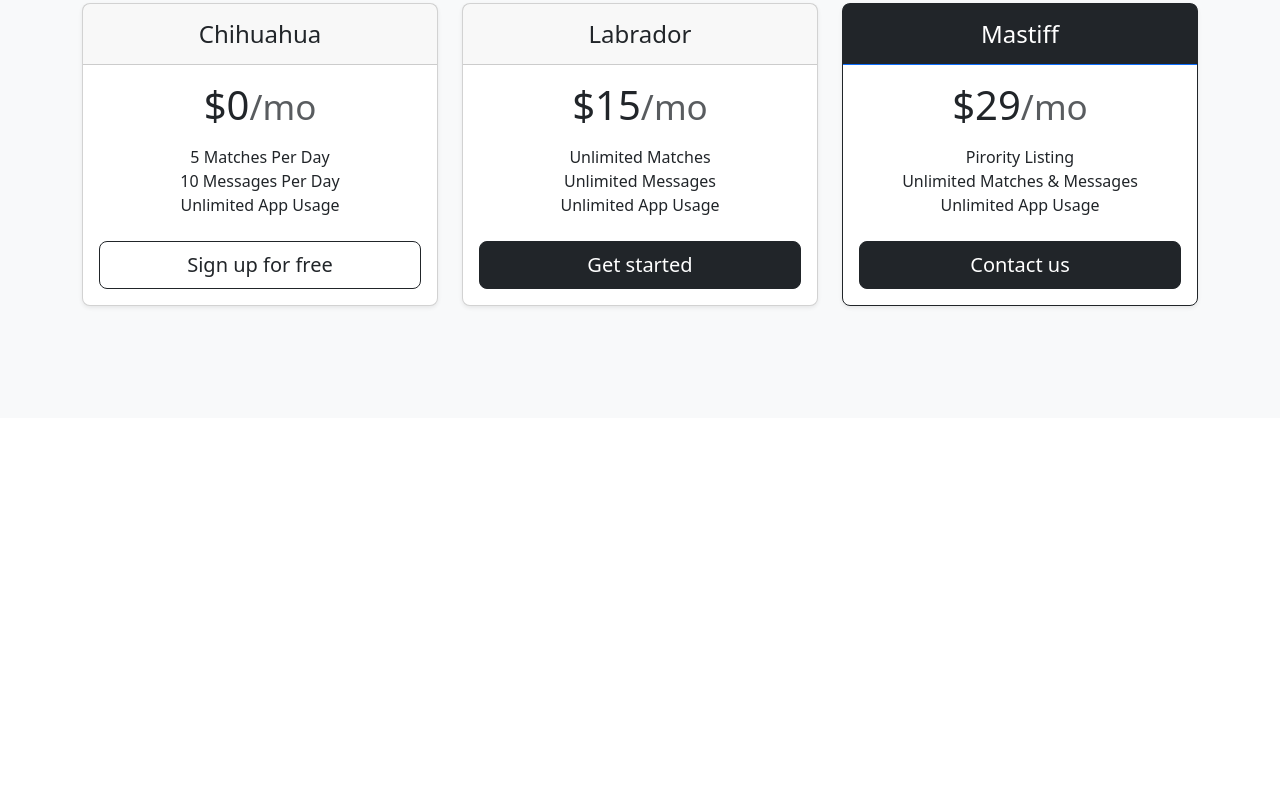
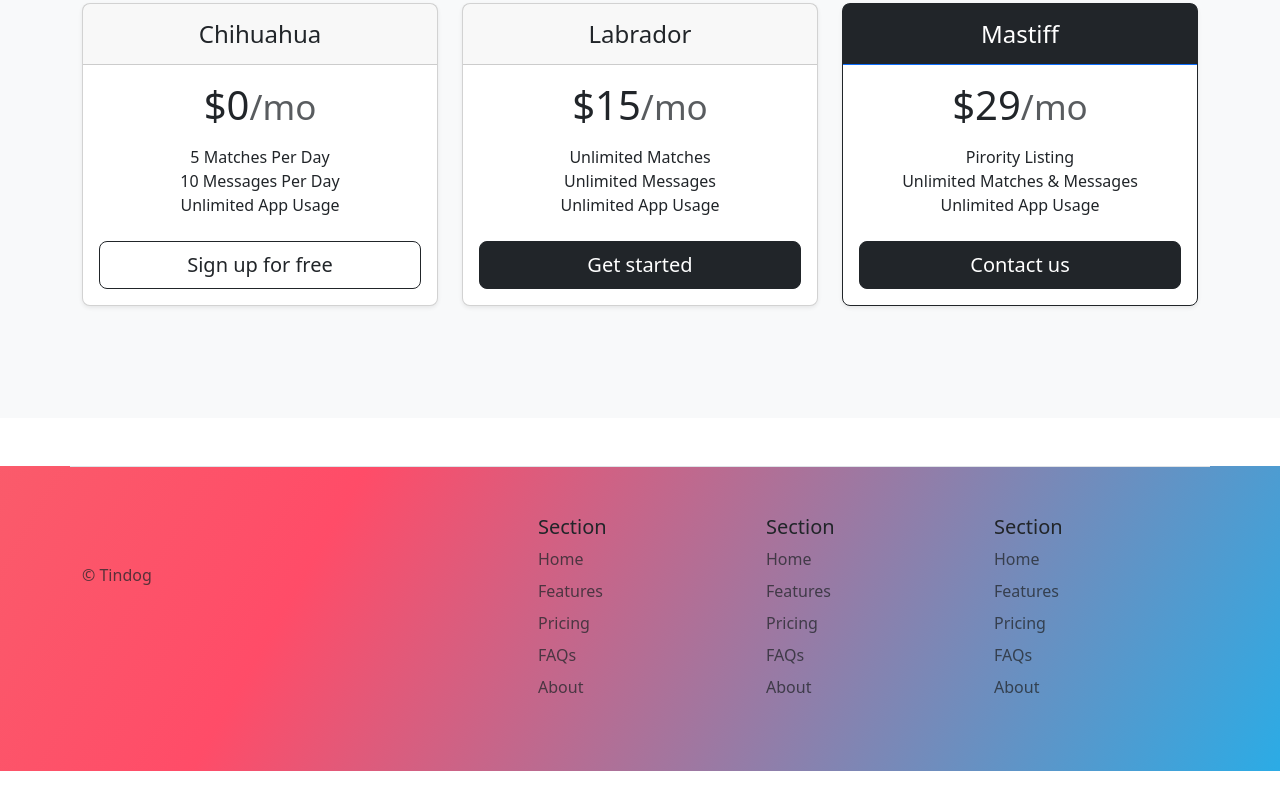
Before and after one commit to leo-amaro/bootstrap-tindog, a plain HTML site: page index.html in a window 1280 px wide. Shown: the part 1651-2460 px from the top of the page. Before the commit the page ends 2069 px from the top, so only its background shows below. Drawn offline with nearby package versions, Linux system fonts and the light colour scheme.

Commit message:
- footer completed

```diff
--- a/index.html
+++ b/index.html
@@ -262,6 +262,95 @@
       </div>
     </section>
     <!-- Footer -->
-    <section id="footer"></section>
+    <section id="footer" class="gradient-background">
+      <div class="container">
+        <footer
+          class="row row-cols-1 row-cols-sm-2 row-cols-md-5 py-5 my-5 border-top"
+        >
+          <div class="col mb-3">
+            <a
+              href="/"
+              class="d-flex align-items-center mb-3 link-body-emphasis text-decoration-none"
+            >
+              <svg class="bi me-2" width="40" height="32">
+                <use xlink:href="#bootstrap"></use>
+              </svg>
+            </a>
+            <p class="text-body-secondary">© Tindog</p>
+          </div>
+
+          <div class="col mb-3"></div>
+
+          <div class="col mb-3">
+            <h5>Section</h5>
+            <ul class="nav flex-column">
+              <li class="nav-item mb-2">
+                <a href="#" class="nav-link p-0 text-body-secondary">Home</a>
+              </li>
+              <li class="nav-item mb-2">
+                <a href="#" class="nav-link p-0 text-body-secondary"
+                  >Features</a
+                >
+              </li>
+              <li class="nav-item mb-2">
+                <a href="#" class="nav-link p-0 text-body-secondary">Pricing</a>
+              </li>
+              <li class="nav-item mb-2">
+                <a href="#" class="nav-link p-0 text-body-secondary">FAQs</a>
+              </li>
+              <li class="nav-item mb-2">
+                <a href="#" class="nav-link p-0 text-body-secondary">About</a>
+              </li>
+            </ul>
+          </div>
+
+          <div class="col mb-3">
+            <h5>Section</h5>
+            <ul class="nav flex-column">
+              <li class="nav-item mb-2">
+                <a href="#" class="nav-link p-0 text-body-secondary">Home</a>
+              </li>
+              <li class="nav-item mb-2">
+                <a href="#" class="nav-link p-0 text-body-secondary"
+                  >Features</a
+                >
+              </li>
+              <li class="nav-item mb-2">
+                <a href="#" class="nav-link p-0 text-body-secondary">Pricing</a>
+              </li>
+              <li class="nav-item mb-2">
+                <a href="#" class="nav-link p-0 text-body-secondary">FAQs</a>
+              </li>
+              <li class="nav-item mb-2">
+                <a href="#" class="nav-link p-0 text-body-secondary">About</a>
+              </li>
+            </ul>
+          </div>
+
+          <div class="col mb-3">
+            <h5>Section</h5>
+            <ul class="nav flex-column">
+              <li class="nav-item mb-2">
+                <a href="#" class="nav-link p-0 text-body-secondary">Home</a>
+              </li>
+              <li class="nav-item mb-2">
+                <a href="#" class="nav-link p-0 text-body-secondary"
+                  >Features</a
+                >
+              </li>
+              <li class="nav-item mb-2">
+                <a href="#" class="nav-link p-0 text-body-secondary">Pricing</a>
+              </li>
+              <li class="nav-item mb-2">
+                <a href="#" class="nav-link p-0 text-body-secondary">FAQs</a>
+              </li>
+              <li class="nav-item mb-2">
+                <a href="#" class="nav-link p-0 text-body-secondary">About</a>
+              </li>
+            </ul>
+          </div>
+        </footer>
+      </div>
+    </section>
   </body>
 </html>
```
